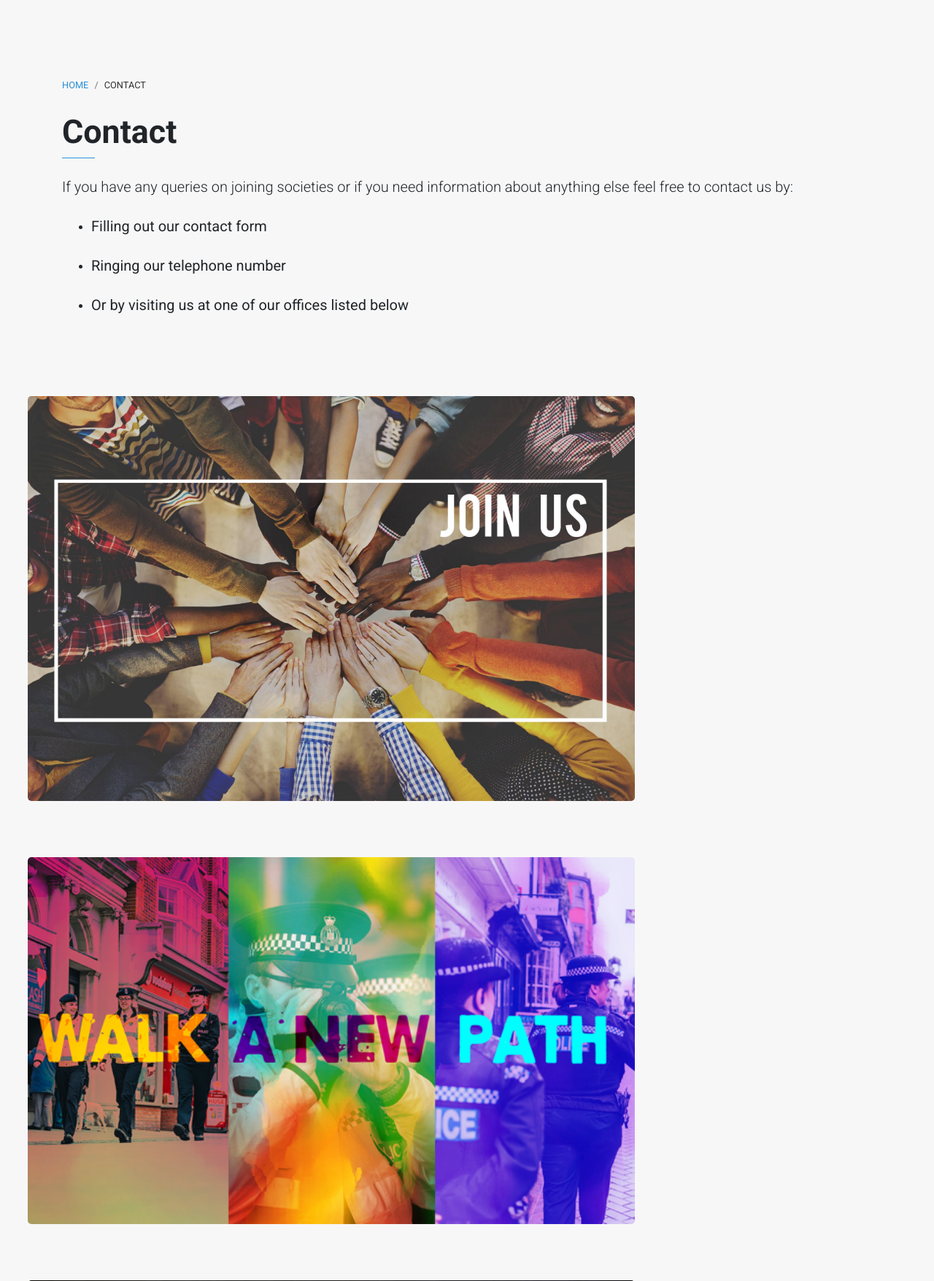
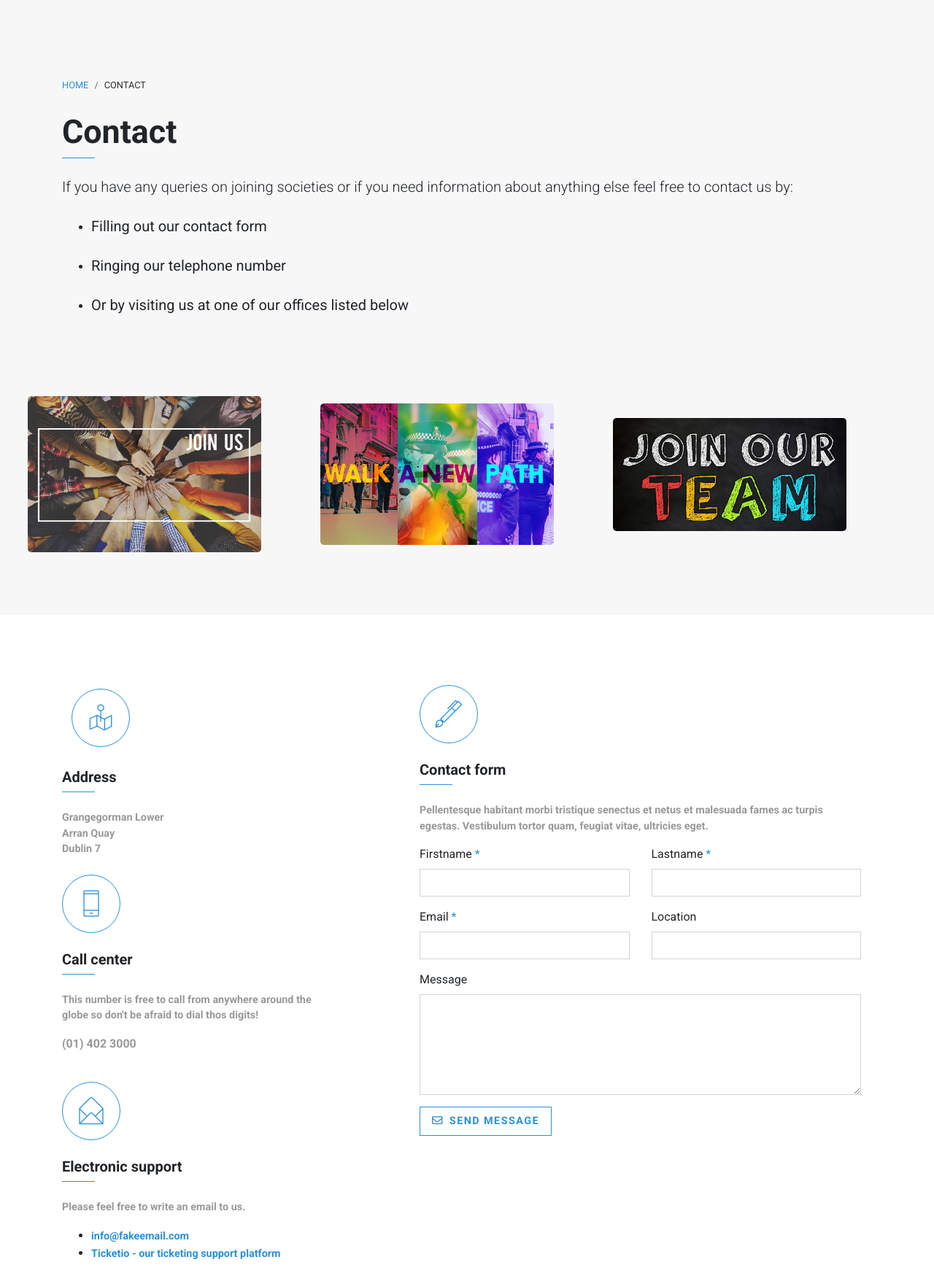
Before and after one commit to MaxZah123/Global-Software-2-Website, a Django app: template websiteproj/templates/Join.html in a window 1280 px wide. Shown: the part 101-1857 px from the top of the page at 73% size. Run offline with Django 3.2, Linux system fonts and the light colour scheme; the template is opened without the code that fills it, so the values that code supplies are empty; some libraries are stand-ins or nearby versions.

Commit message:
Likkle changes

```diff
--- a/websiteproj/static/css/contact.css
+++ b/websiteproj/static/css/contact.css
@@ -6,7 +6,7 @@
 
 .Join img {
 	display: inline-block;
-	width: 65%;
+	width: 25%;
 	margin: 3%;
 	border-radius: 5px;
 }
--- a/websiteproj/templates/Join.html
+++ b/websiteproj/templates/Join.html
@@ -84,9 +84,6 @@
     <section class="py-5 bg-cover bg-gray">
       <div class="container py-5">
         <div aria-label="breadcrumb" class="nav">
-		<!--<div class="container"><a href="index"> <img border = "0" alt = "dit" src="{%static 'img/Soc.jpg' %}" width="595" height="300"></a>-->
-
-		<!--<div class="container"><a href="index"><img border = "0" alt = "tud" src="{%static 'img/Join us.jpg' %}" width="595" height="300"></a>-->
           <ol class="breadcrumb">
             <li class="breadcrumb-item"><a href="./">Home</a></li>
             <li aria-current="page" class="breadcrumb-item active">Contact</li>
@@ -100,10 +97,11 @@
 			<li><p class="lead my-4"><b>Or by visiting us at one of our offices listed below</p></li>
 		</ul>
       </div>
+
 	  <div>
 		  <section id="content">
-		  <section class="Join images">
-		  <img src="{%static 'img/Join us.jpg' %}" alt="Join" />
+		  <section class="Join">
+		  <img src="{%static 'img/Join us.jpg' %}"  alt="Join" />
 		  <img src="{%static 'img/Join2.png' %}" alt="Join" />
 		  <img src="{%static 'img/Join3.jpg' %}" alt="Join" />
 		  </div>
@@ -114,7 +112,7 @@
           <div class="col-lg-4">
             <div class="row">
               <div class="col-lg-12 col-md-6 mb-4">
-			  <button type="button"  data-toggle="collapse" data-target="#navbarSupportedContent" aria-controls="navbarSupportedContent" aria-expanded="false" aria-label="Toggle navigation" class="navbar-toggler navbar-toggler-right small"> <a href="https://www.google.com/maps/dir/53.8445557,-7.0612342/tu+dublin+grangegorman/@53.6426182,-7.1990319,9z/data=!3m1!4b1!4m9!4m8!1m1!4e1!1m5!1m1!1s0x48670c2ccf2eb465:0x9296b35bac4eb3ec!2m2!1d-6.2791831!2d53.3546095">
+			  <button type="button"  data-toggle="collapse" data-target="#navbarSupportedContent" aria-controls="navbarSupportedContent" aria-expanded="false" aria-label="Toggle navigation" class="navbar-toggler navbar-toggler-right small"> <a href="https://www.google.com/maps/dir//tu+dublin+grangegorman/ata=!4m8!4m7!1m0!1m5!1m1!1s0x48670c2ccf2eb465:0x9296b35bac4eb3ec!2m2!1d-6.2791831!2d53.3546095">
                 <div class="icon mb-4"><i class="pe-7s-map-2"></i></div>
 				</a>
 				</button>
@@ -126,13 +124,13 @@
               <div class="col-lg-12 col-md-6 mb-4">
                 <div class="icon mb-4"><i class="pe-7s-phone"></i></div>
                 <h5 class="lined mb-4">Call center</h5>
-                <p class="text-muted mb-3 text-small">This number is toll free if calling from Great Britain otherwise we advise you to use the electronic form of communication.</p>
+                <p class="text-muted mb-3 text-small">This number is free to call from anywhere around the globe so don't be afraid to dial thos digits!</p>
                 <p class="text-muted font-weight-bold">(01) 402 3000</p>
               </div>
               <div class="col-lg-12 col-md-6 mb-4">
                 <div class="icon mb-4"><i class="pe-7s-mail-open"></i></div>
                 <h5 class="lined mb-4">Electronic support</h5>
-                <p class="text-muted mb-3 text-small">Please feel free to write an email to us or to use our electronic ticketing system.</p>
+                <p class="text-muted mb-3 text-small">Please feel free to write an email to us.</p>
                 <ul>
                   <li><a href="#" class="font-weight-bold text-small">info@fakeemail.com</a></li>
                   <li><a href="#" class="font-weight-bold text-small">Ticketio - our ticketing support platform</a></li>
@@ -237,10 +235,10 @@
         <div class="container">
           <div class="row">
             <div class="col-lg-6 text-center text-lg-left mb-1 mb-lg-0">
-              <p class="small text-gray mb-0">©2019 Best company</p>
+              <p class="small text-gray mb-0">©2020 DRINK21</p>
             </div>
             <div class="col-lg-6 text-center text-lg-right">
-              <p class="small text-gray mb-0">Template by <a href="https://bootstrapious.com" class="text-gray">Bootstrapious.com</a></p>
+              <p class="small text-gray mb-0">KRAZE 4EVER</p>
             </div>
           </div>
         </div>
```
